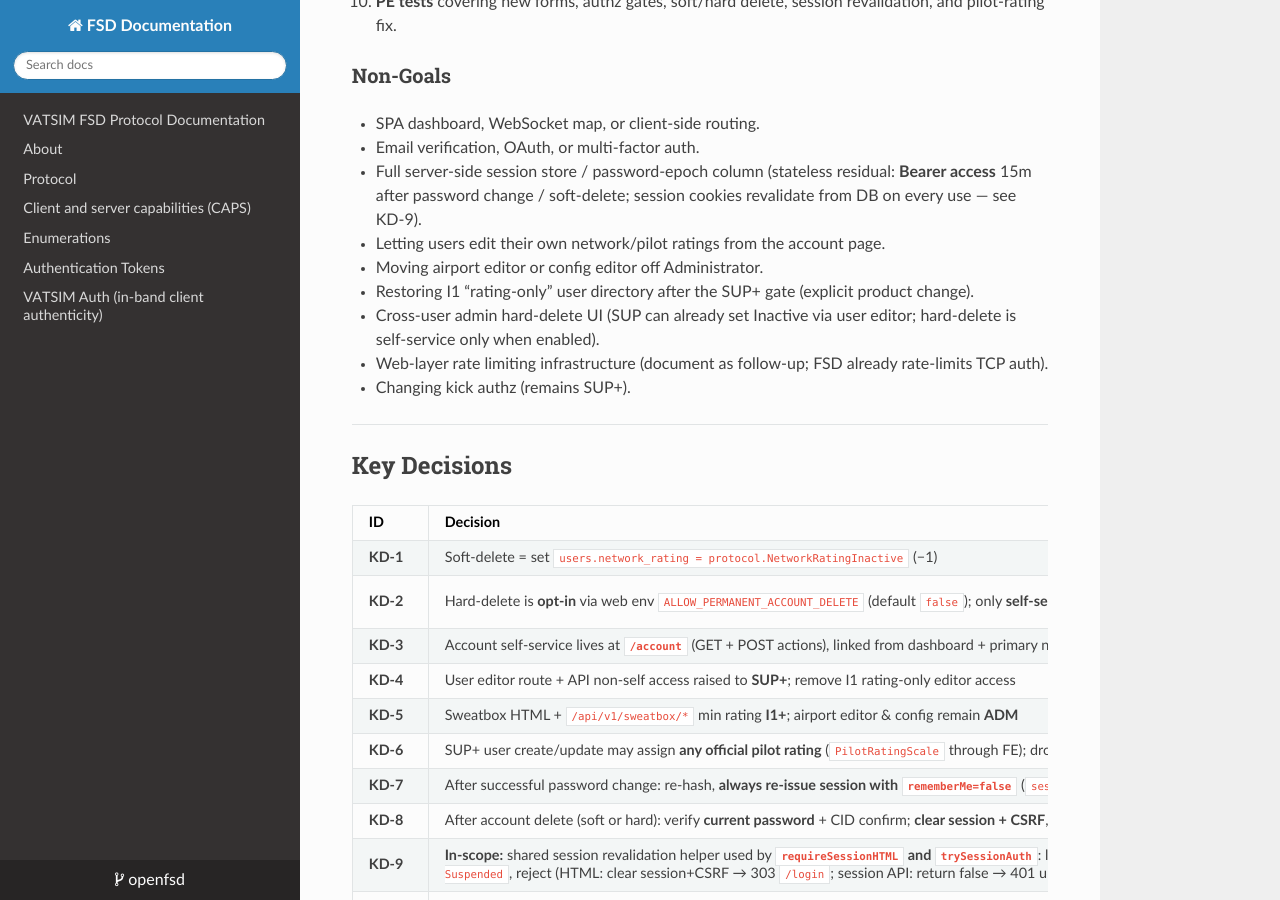
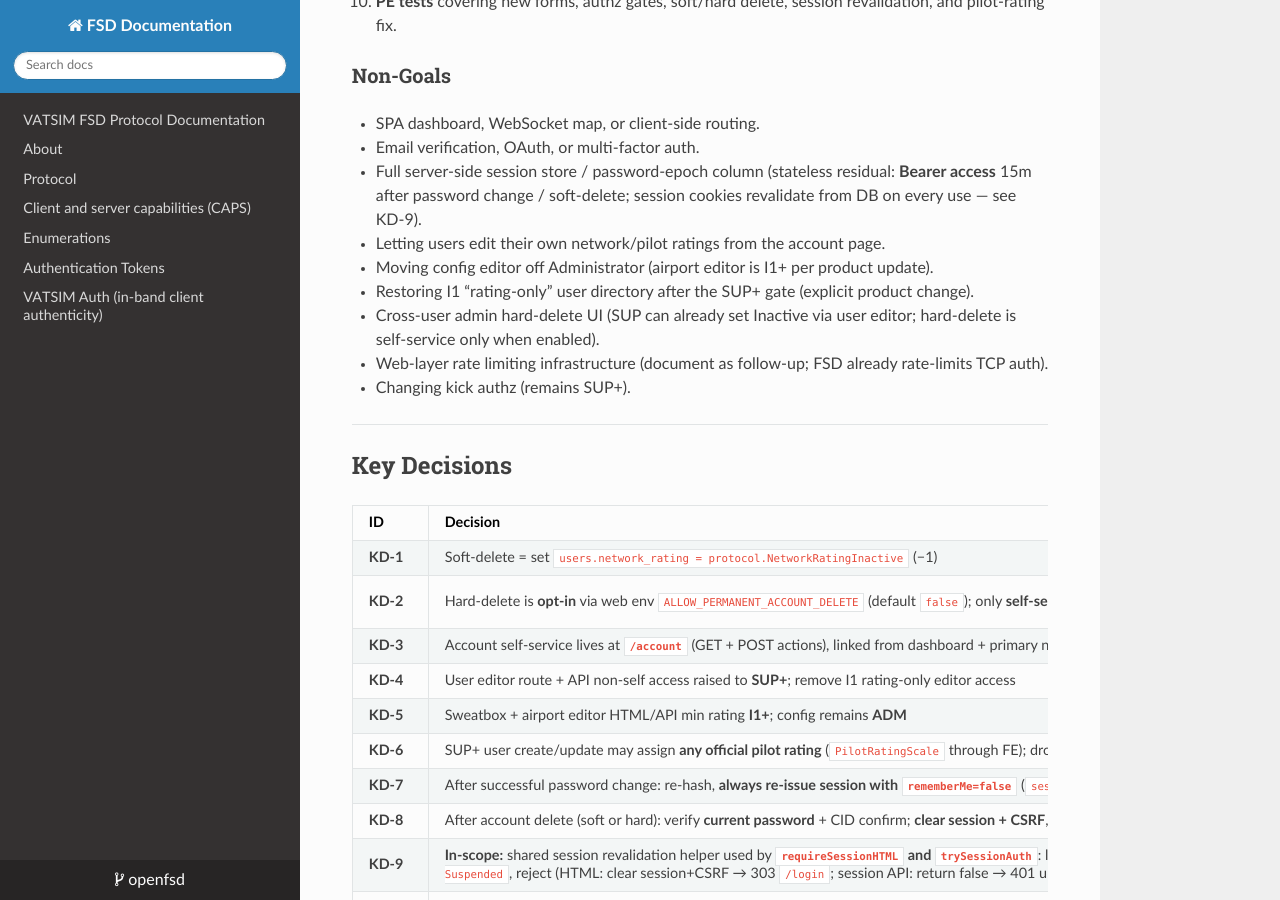
Before and after one commit to renorris/openfsd, an MkDocs documentation site: the page built from docs/design/user-dashboard-self-service.md, in a window 1280 px wide and 900 px high, scrolled down 3160 px. Built offline with MkDocs 1.6.1, drawn with Linux system fonts in a browser that asks for light colours; nearby versions of some CDN libraries; some of the changed text lies outside the part shown.

Commit message:
docs: airport editor is I1+ (design KD-5 update)

```diff
--- a/docs/design/user-dashboard-self-service.md
+++ b/docs/design/user-dashboard-self-service.md
@@ -94,7 +94,7 @@ FSD TCP login (`internal/server/conn.go`) rejects requested rating `< OBS` with
 - Email verification, OAuth, or multi-factor auth.
 - Full server-side session store / password-epoch column (stateless residual: **Bearer access** 15m after password change / soft-delete; session cookies revalidate from DB on every use — see KD-9).
 - Letting users edit their own network/pilot ratings from the account page.
-- Moving airport editor or config editor off Administrator.
+- Moving config editor off Administrator (airport editor is I1+ per product update).
 - Restoring I1 “rating-only” user directory after the SUP+ gate (explicit product change).
 - Cross-user admin hard-delete UI (SUP can already set Inactive via user editor; hard-delete is self-service only when enabled).
 - Web-layer rate limiting infrastructure (document as follow-up; FSD already rate-limits TCP auth).
@@ -110,7 +110,7 @@ FSD TCP login (`internal/server/conn.go`) rejects requested rating `< OBS` with
 | **KD-2** | Hard-delete is **opt-in** via web env `ALLOW_PERMANENT_ACCOUNT_DELETE` (default `false`); only **self-service** | Matches product; avoids accidental irreversible deletes; operators can soft-disable others via user editor. Env lives on web `ServerConfig` (same bool/envconfig style as `COOKIE_SECURE`; FSD’s `SWEATBOX_ENABLED` is the parallel pattern on the FSD process, not web). |
 | **KD-3** | Account self-service lives at **`/account`** (GET + POST actions), linked from dashboard + primary nav | Keeps `/dashboard` focused on network situational awareness; forms get a clean page without overloading the map template; PE-friendly. |
 | **KD-4** | User editor route + API non-self access raised to **SUP+**; remove I1 rating-only editor access | Product requirement; simplifies authz matrix; I1 gains sweatbox instead. |
-| **KD-5** | Sweatbox HTML + `/api/v1/sweatbox/*` min rating **I1+**; airport editor & config remain **ADM** | Product only moves sweatbox; airport editor is a separate heavy tool and stays admin. |
+| **KD-5** | Sweatbox + airport editor HTML/API min rating **I1+**; config remains **ADM** | Product: instructors author `.apt`/`.air` and run sweatbox. Config stays admin-only. (Originally airport stayed ADM; product later moved airport editor to I1+.) |
 | **KD-6** | SUP+ user create/update may assign **any official pilot rating** (`PilotRatingScale` through FE); drop actor pilot-rating ceiling for editors | Root cause of P0-only bug; pilot rating is a certificate attribute admins grant, not something bounded by the operator’s own flying quals. Network rating ceiling (≤ actor) **retained**. |
 | **KD-7** | After successful password change: re-hash, **always re-issue session with `rememberMe=false`** (`sessionDefaultTTL` = 24h), and **rotate CSRF** via `clearCSRFCookie` + `issueCSRFToken` (same pattern as successful login in `frontend.go`) | Password change is a security event; remember-me is **not** preserved. Other devices with unexpired session JWTs remain until TTL or until DB revalidation fails for inactive users (not applicable to password-only change). |
 | **KD-8** | After account delete (soft or hard): verify **current password** + CID confirm; **clear session + CSRF**, 303 to `/login?account=deleted` with a **required** login info banner | Destructive action needs step-up beyond CSRF/CID; user must not retain an authenticated cookie; PRG flash must be visible. |
@@ -955,7 +955,7 @@ bash scripts/check-hygiene.sh
 4. **Should Suspended users appear differently from self-deleted Inactive in directory?**
    - Already different labels; no code change.
 
-5. **Airport editor for I1?** Product silent → stay ADM.
+5. ~~**Airport editor for I1?**~~ **Resolved:** I1+ (same as sweatbox).
 
 6. **JSON self-service password API?** Out of scope unless a client needs it.
 
```
